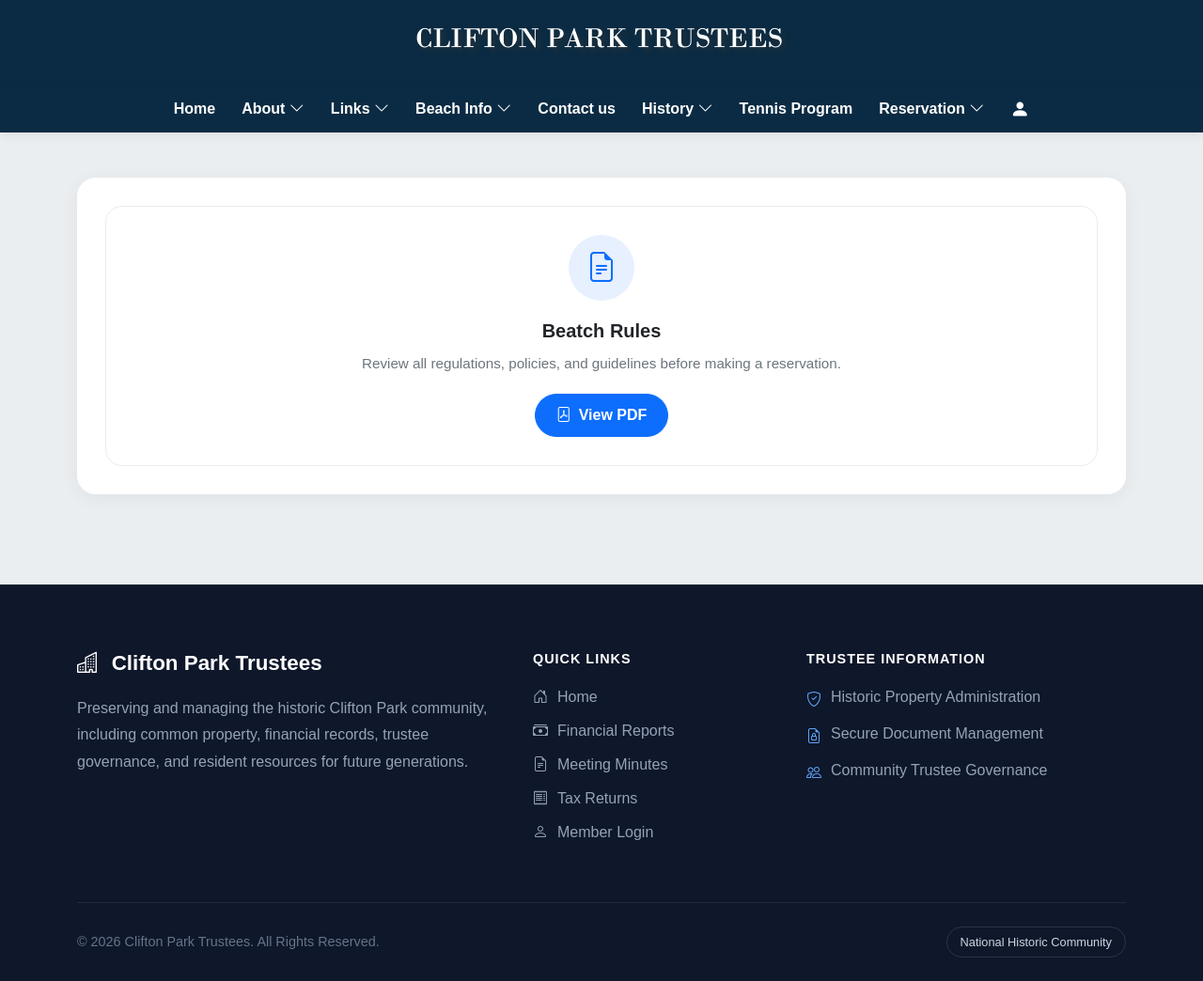
After one commit to hafizullah22/reservations, a CodeIgniter app: page /reservations/index.php/portals/beach_rules in a window 1280 px wide. The commit adds this page. Shown: the whole page at 94% size. Run offline with CodeIgniter, Linux system fonts and the light colour scheme; some libraries are stand-ins or nearby versions.

Commit message:
Update portals

```diff
--- a/application/config/routes.php
+++ b/application/config/routes.php
@@ -63,6 +63,11 @@ $route['meeting-minutes'] = 'portals/meetings';
 $route['tax-return'] = 'portals/tax_return';
 $route['trust-deed-1912']='portals/trust_deed_1912';
 $route['beach-house-rental-information'] = 'portals/beach_information';
+$route['beach-rules'] = 'portals/beach_rules';
+$route['historical-photos'] = 'portals/historical_photos';
+$route['table-map'] = 'portals/table_map';
+
+
 
 
 
--- a/application/controllers/Portals.php
+++ b/application/controllers/Portals.php
@@ -68,6 +68,21 @@ public function beach_information()
 {
     $this->load->view('portal/beach_information');
 }
+public function beach_rules()
+{
+    $this->load->view('portal/beach_rules');
+}
+
+public function table_map()
+{
+    $data['files'] = $this->db
+        ->select('id,file_name, file_path,file_type')
+        ->where('file_type', 'table_map')
+        ->get('documents')
+        ->result();
+
+    $this->load->view('portal/table_map', $data);
+}
 public function contact_us()
 {
 $this->load->view('portal/contact_us');
--- a/application/views/layout/header.php
+++ b/application/views/layout/header.php
@@ -256,8 +256,9 @@ body{
         <div class="nav-dropdown">
             <a href="#">Beach Info <i class="bi bi-chevron-down"></i></a>
             <div class="nav-dropdown-menu">
-                <a href="#">Clifton Club</a>
-                <a href="#">City of Lakewood</a>
+                <a href="<?=site_url('beach-house-rental-information')?>"> Beatch House Rental Information</a>
+               <a href="<?=site_url('beach-rules')?>"> Beatch Rules</a>
+               <a href="<?=site_url('table-map')?>"> Picnic Table Map</a>
 
             </div>
         </div>
@@ -267,8 +268,7 @@ body{
         <div class="nav-dropdown">
             <a href="#">History <i class="bi bi-chevron-down"></i></a>
             <div class="nav-dropdown-menu">
-                <a href="#">Clifton Club</a>
-                <a href="#">City of Lakewood</a>
+                <a href="<?=site_url('historical-photos')?>">Historical Photos</a>
 
             </div>
         </div>
--- /dev/null
+++ b/application/views/portal/beach_rules.php
@@ -0,0 +1,124 @@
+<?php $this->load->view('layout/header'); ?>
+
+<style>
+.page-header{
+    background:linear-gradient(135deg,#0d6efd,#0b5ed7);
+    color:#fff;
+    border-radius:20px;
+    padding:50px 30px;
+    text-align:center;
+    margin-bottom:30px;
+    box-shadow:0 10px 30px rgba(13,110,253,.15);
+}
+
+.page-header h1{
+    font-weight:700;
+    margin-bottom:10px;
+}
+
+.page-header p{
+    margin:0;
+    opacity:.9;
+}
+
+.resource-card{
+    background:#fff;
+    border:1px solid #e9ecef;
+    border-radius:18px;
+    padding:30px;
+    height:100%;
+    transition:.3s ease;
+    text-align:center;
+    position:relative;
+    overflow:hidden;
+}
+
+.resource-card:hover{
+    transform:translateY(-5px);
+    box-shadow:0 12px 30px rgba(0,0,0,.08);
+    border-color:#0d6efd;
+}
+
+.resource-icon{
+    width:70px;
+    height:70px;
+    margin:0 auto 20px;
+    border-radius:50%;
+    background:rgba(13,110,253,.1);
+    display:flex;
+    align-items:center;
+    justify-content:center;
+}
+
+.resource-icon i{
+    font-size:32px;
+    color:#0d6efd;
+}
+
+.resource-card h5{
+    font-weight:700;
+    margin-bottom:12px;
+}
+
+.resource-card p{
+    color:#6c757d;
+    font-size:.95rem;
+    margin-bottom:20px;
+}
+
+.btn-resource{
+    border-radius:50px;
+    padding:10px 22px;
+    font-weight:600;
+}
+
+.section-wrapper{
+    background:#fff;
+    border-radius:20px;
+    padding:30px;
+    box-shadow:0 4px 20px rgba(0,0,0,.05);
+}
+</style>
+
+<main class="container py-5">
+
+    <!-- Hero Header -->
+    <!-- <div class="page-header">
+        <h1>Beach Information</h1>
+        <p>Important documents, rules, and reservation information for Clifton Park Beach House.</p>
+    </div> -->
+
+    <div class="section-wrapper">
+
+        <div class="row g-4">
+
+            <!-- Rules -->
+            <div class="col-md-12">
+                <div class="resource-card">
+                    <div class="resource-icon">
+                        <i class="bi bi-file-earmark-text"></i>
+                    </div>
+
+                    <h5>Beatch Rules</h5>
+
+                    <p>
+                        Review all regulations, policies, and guidelines before making a reservation.
+                    </p>
+
+                    <a href="https://cliftonparktrustees.org/wp-content/uploads/2026/03/Beach-House-Rules-2026.pdf"
+                       target="_blank"
+                       class="btn btn-primary btn-resource">
+                        <i class="bi bi-file-pdf me-2"></i>View PDF
+                    </a>
+                </div>
+            </div>
+
+
+
+        </div>
+
+    </div>
+
+</main>
+
+<?php $this->load->view('layout/footer'); ?>
```
Also changed, not shown: application/views/portal/table_map.php (added, +88 -0 lines).
